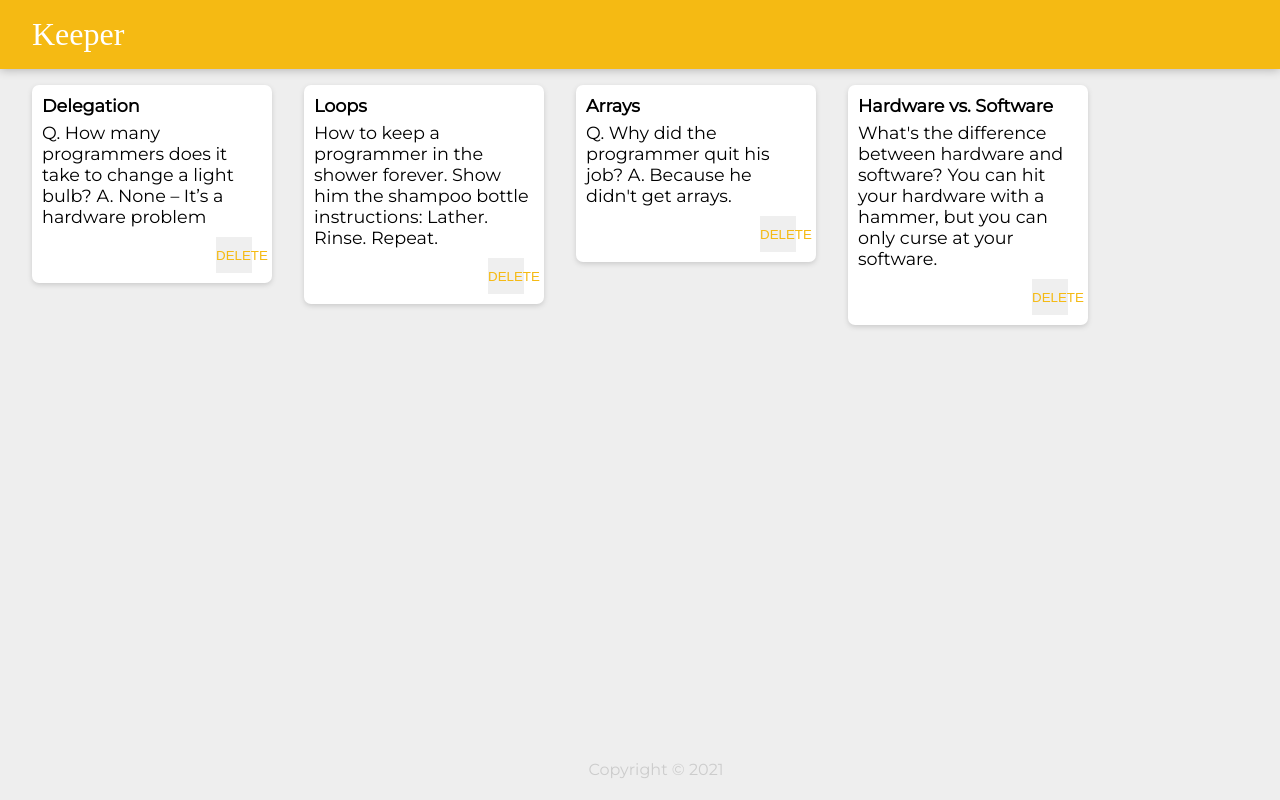
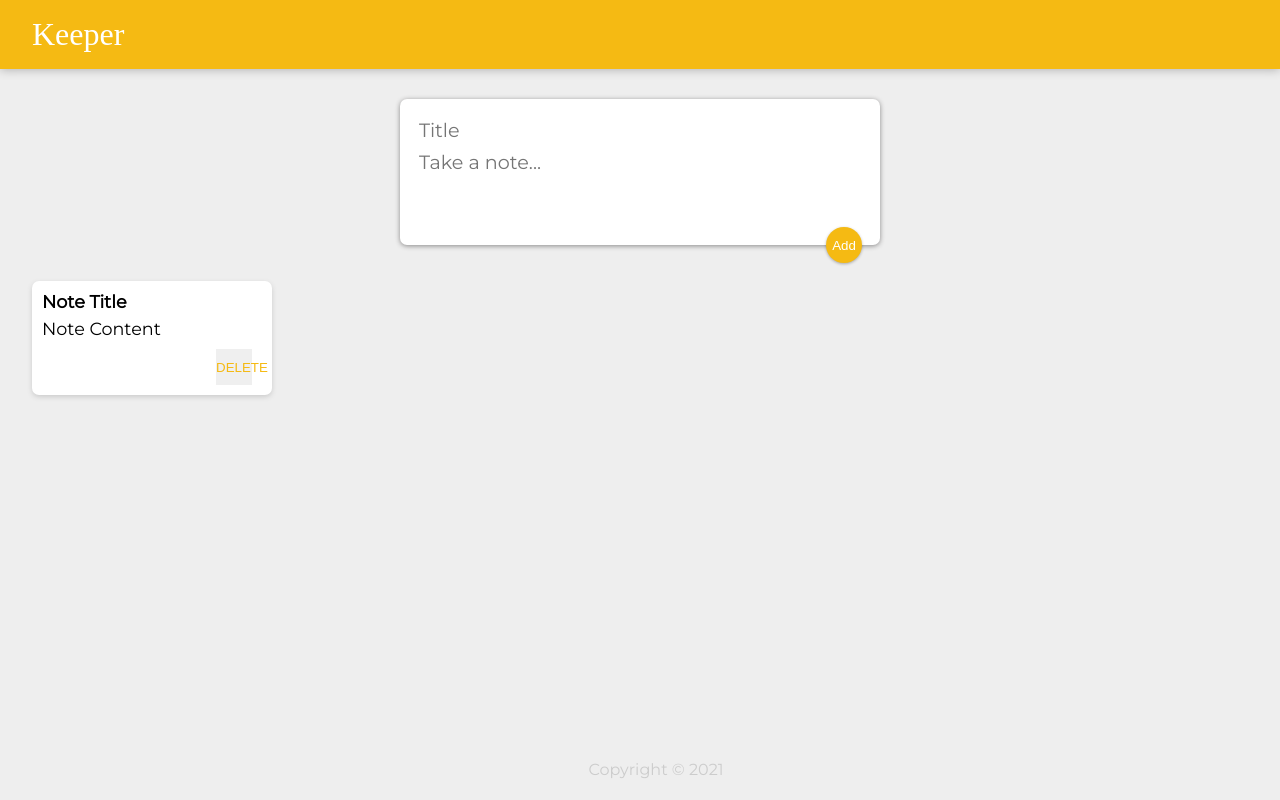
Before and after one commit to shlev/keeper-app, a React (Create React App) app: page / in a window 1280 px wide. Built offline with nearby package versions, Linux system fonts and the light colour scheme; a web font is replaced by a local one.

Commit message:
add Create area to app ui

```diff
--- a/src/components/App.jsx
+++ b/src/components/App.jsx
@@ -3,6 +3,7 @@
 import Footer from './Footer';
 import Note from './Note';
 import notes from '../notes';
+import CreateArea from './CreateArea';
 
 function App() {
 
@@ -10,12 +11,14 @@
     return (
         <div>
             <Header />
-            {notes.map(note=>
+            <CreateArea />
+            {/* {notes.map(note=>
              <Note
              key={note.key}
              title = {note.title}
              content = {note.content}
-             />)}
+             />)} */}
+             <Note key={1} title="Note Title" content="Note Content" />
             <Footer />
         </div>
     );
```
